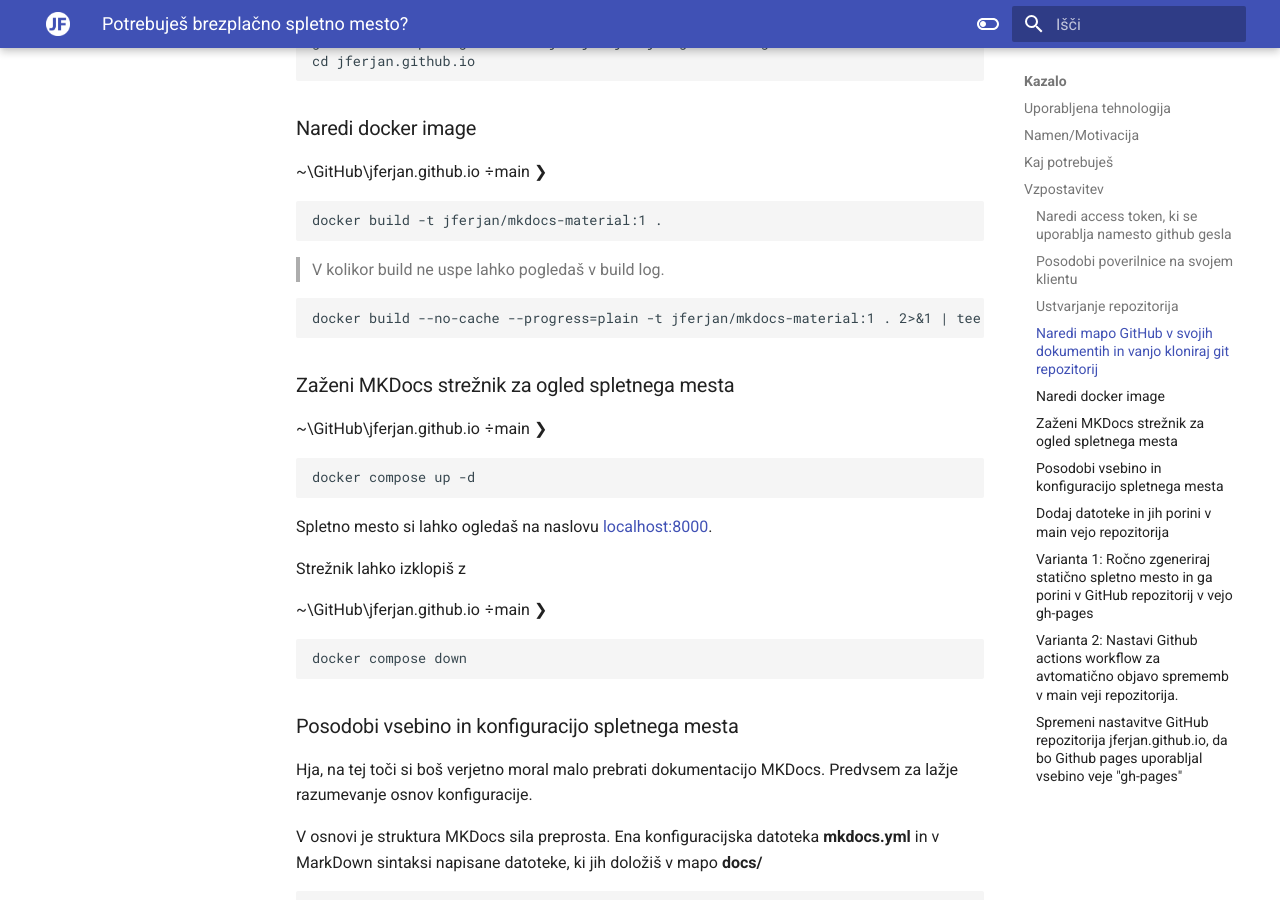
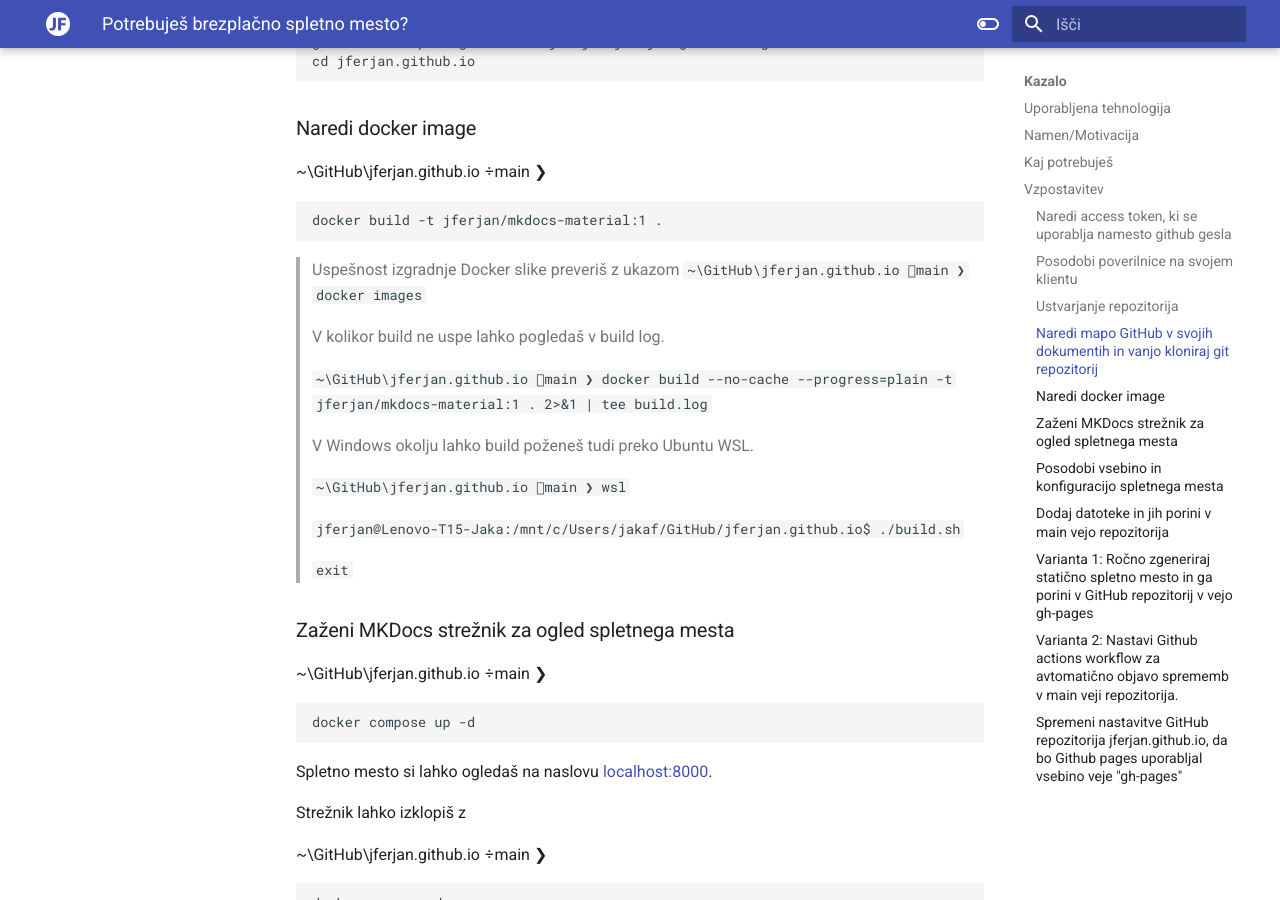
Before and after one commit to jferjan/jferjan.github.io, an MkDocs documentation site: the page built from docs/zapisi/spletno_mesto.md, in a window 1280 px wide and 900 px high, scrolled down 1981 px. Built offline with MkDocs 1.6.1 and Material for MkDocs 9.7.7, drawn with Linux system fonts in a browser that asks for light colours; comment, search, counter and statistics services are not loaded.

Commit message:
spletno_mesto - add wsl build hint

```diff
--- a/docs/zapisi/spletno_mesto.md
+++ b/docs/zapisi/spletno_mesto.md
@@ -59,9 +59,19 @@
 
     docker build -t jferjan/mkdocs-material:1 .
 
-  > V kolikor build ne uspe lahko pogledaš v build log.
-
-    docker build --no-cache --progress=plain -t jferjan/mkdocs-material:1 . 2>&1 | tee build.log
+> Uspešnost izgradnje Docker slike preveriš z ukazom `~\GitHub\jferjan.github.io main ❯ docker images`
+>
+> V kolikor build ne uspe lahko pogledaš v build log.
+>
+> `~\GitHub\jferjan.github.io main ❯ docker build --no-cache --progress=plain -t jferjan/mkdocs-material:1 . 2>&1 | tee build.log`
+>
+> V Windows okolju lahko build poženeš tudi preko Ubuntu WSL.
+>
+> `~\GitHub\jferjan.github.io main ❯ wsl`
+>
+> `jferjan@Lenovo-T15-Jaka:/mnt/c/Users/jakaf/GitHub/jferjan.github.io$ ./build.sh`
+>
+> `exit`
 
 ### Zaženi MKDocs strežnik za ogled spletnega mesta
 ~\GitHub\jferjan.github.io main ❯
```
